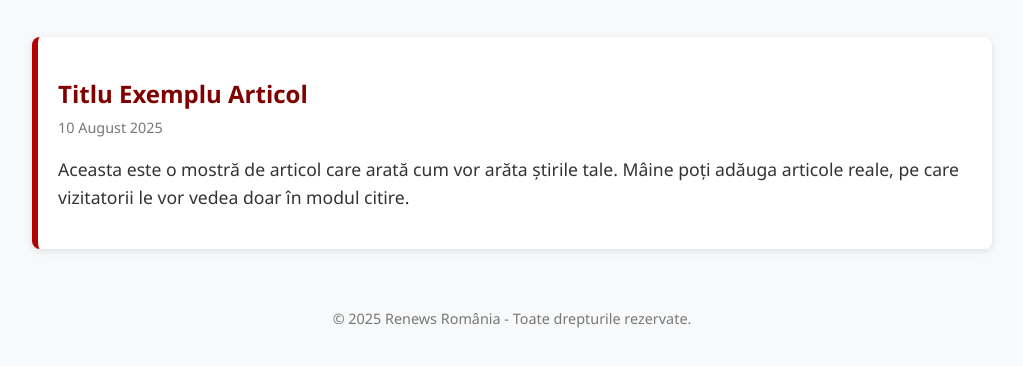
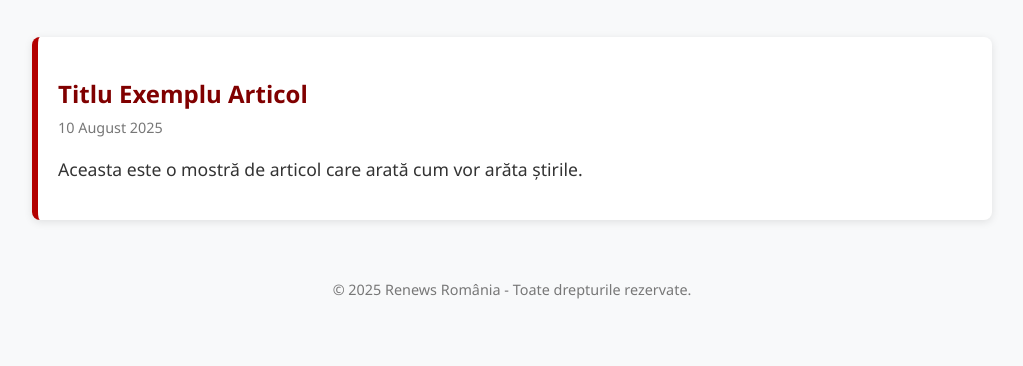
Before and after one commit to glefm/Romania-Renews, a plain HTML site: page index.html in a window 1280 px wide. Shown: the part 268-634 px from the top of the page, without its empty margins (128-1151 px from the left). Drawn offline with Linux system fonts and the light colour scheme.

```diff
--- a/index.html
+++ b/index.html
@@ -97,7 +97,7 @@
       <article>
         <h2>Titlu Exemplu Articol</h2>
         <time datetime="2025-08-10">10 August 2025</time>
-        <p>Aceasta este o mostră de articol care arată cum vor arăta știrile tale. Mâine poți adăuga articole reale, pe care vizitatorii le vor vedea doar în modul citire.</p>
+        <p>Aceasta este o mostră de articol care arată cum vor arăta știrile. </p>
       </article>
       <!-- Poți adăuga aici mai multe articole după nevoie -->
     </section>
```
